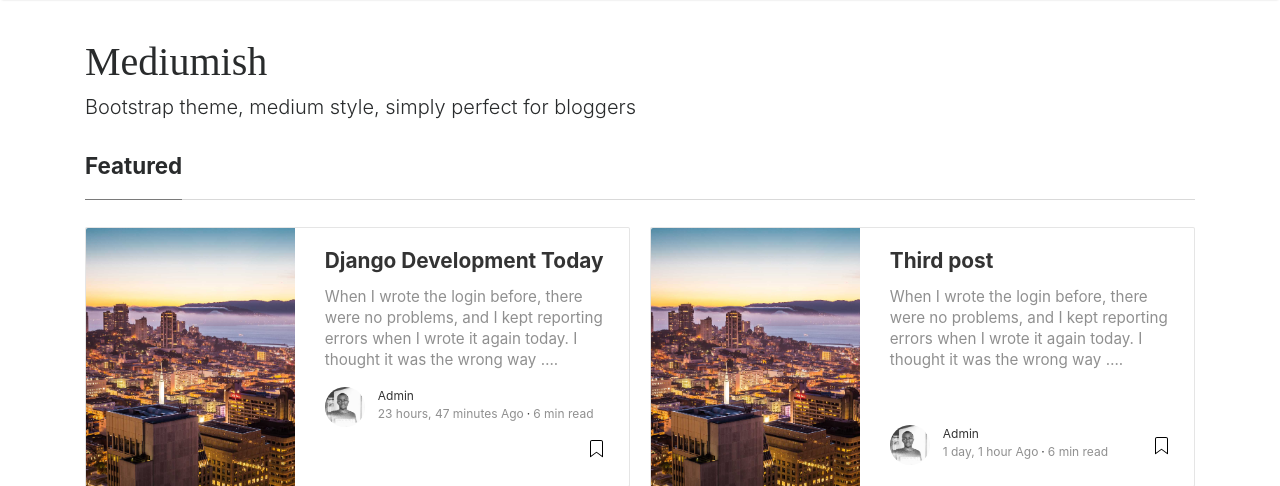
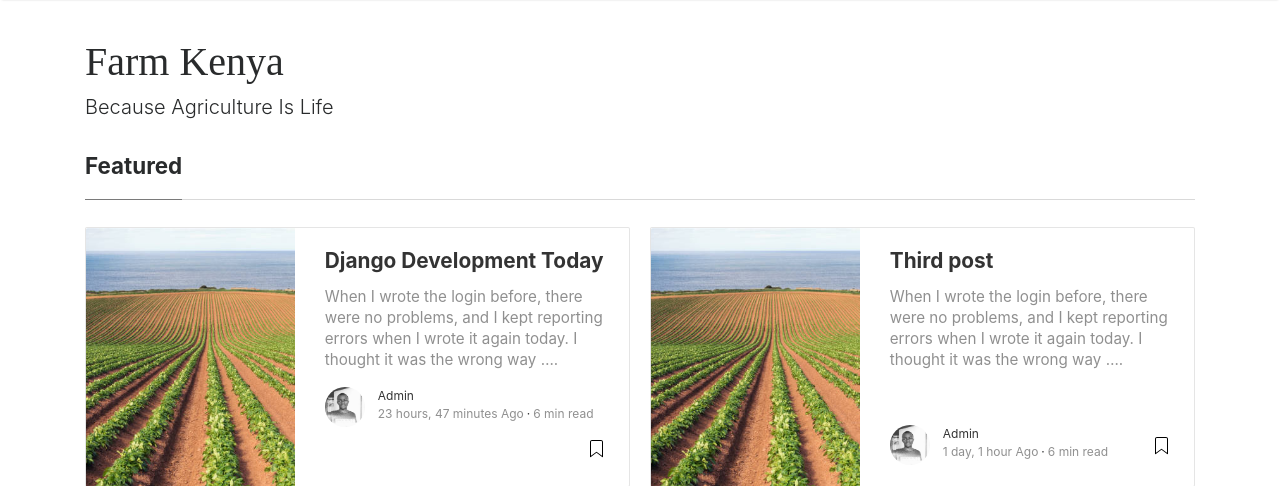
Before and after one commit to MK3247/django-mediumish-blog, a Django app: page / in a window 1280 px wide. Shown: the part 56-542 px from the top of the page. Run offline with Django 4.2, Linux system fonts and the light colour scheme; data comes from the database, SQL or seed files in the repository; both versions use the stored data as it was after the commit; some libraries are stand-ins or nearby versions.

Commit message:
template and model changes for image upload

```diff
--- a/blog/models.py
+++ b/blog/models.py
@@ -46,7 +46,7 @@ class Post(models.Model):
 
     body = models.TextField()
 
-    thumbnail = models.ImageField()
+    thumbnail = models.ImageField(upload_to = 'uploads/')
 
     # categories = models.ManyToManyField(Categories)
 
--- a/templates/index.html
+++ b/templates/index.html
@@ -8,9 +8,9 @@
 ================================================== -->
 <div class="container">
 	<div class="mainheading">
-		<h1 class="sitetitle">Mediumish</h1>
+		<h1 class="sitetitle">Farm Kenya</h1>
 		<p class="lead">
-			 Bootstrap theme, medium style, simply perfect for bloggers
+			Because Agriculture Is Life
 		</p>
 	</div>
 <!-- End Site Title
@@ -31,7 +31,7 @@
 			<div class="row">
 				<div class="col-md-5 wrapthumbnail">
 					<a href="post.html">
-						<div class="thumbnail" style="background-image:url({% static 'assets/img/demopic/2.jpg' %});">
+						<div class="thumbnail" style="background-image:url({{post.thumbnail.url}});">
 						</div>
 					</a>
 				</div>
@@ -168,7 +168,7 @@
 		{% for post in posts %}
 		<div class="card">
 			<a href="post.html">
-				<img class="img-fluid" src="{{ post.thumbnail }}" alt="">
+				<img class="img-fluid" src="{{post.thumbnail.url}}" alt="come another time">
 			</a>
 			<div class="card-block">
 				<h2 class="card-title"><a href="post.html">{{ post.title }}</a></h2>
```
Also changed, not shown: blog/migrations/0006_alter_post_thumbnail.py (added), db.sqlite3, media_root/499786.png (deleted), media_root/499786_HbkM39h.png (deleted), media_root/499786_KYcStuz.png (deleted), media_root/499786_Lzymoiy.png (deleted), media_root/499786_QRS2lpI.png (deleted), media_root/499786_S27HBaB.png (deleted), media_root/charles_bzigDxU.jpeg (deleted), media_root/uploads/maine-potato-history-pic.jpg (added), media_root/uploads/potato.jpg (added), media_root/uploads/potato_NTcOyPL.jpg (added), media_root/uploads/potato_dHvcQVr.jpg (added), media_root/uploads/potato_iO7l0xR.jpg (added), 2 more files.
